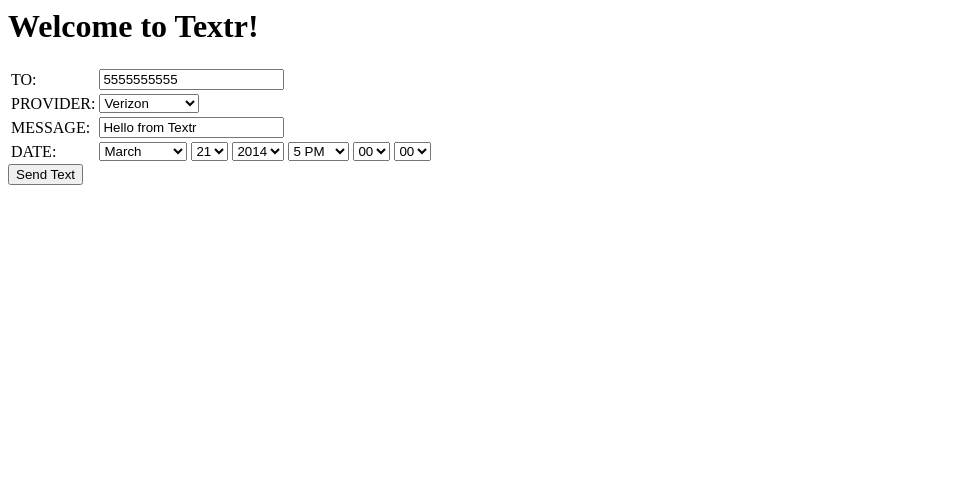
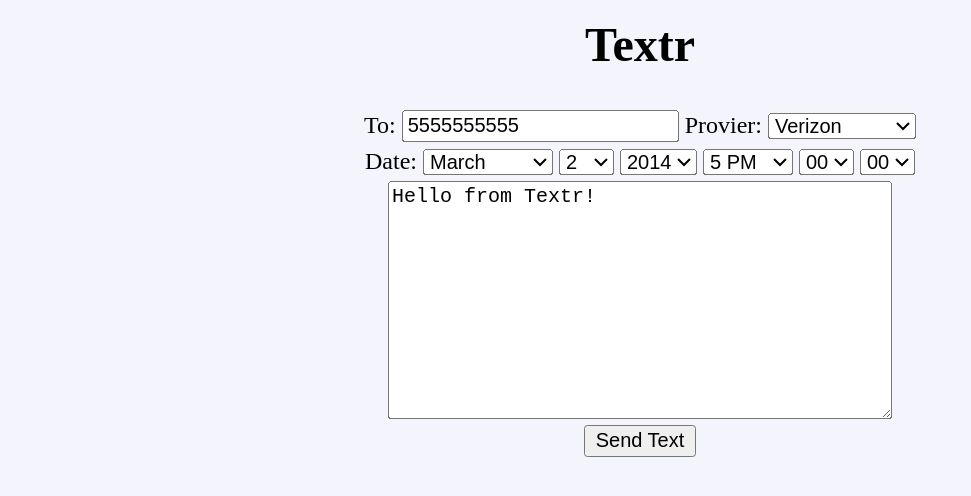
Before and after one commit to ryan-brown/Textr, a plain HTML site: page static/index.html in a window 1280 px wide. Shown: the whole page, without its empty margins (0-971 px from the left). Drawn offline with Linux system fonts and the light colour scheme.

Commit message:
Changed html to make site look prettier and no longer have max recursion depth bug

```diff
--- a/static/index.html
+++ b/static/index.html
@@ -2,17 +2,15 @@
 <head>
     <title>Textr</title>
 </head>
-<body>
-<h1>Welcome to Textr!</h1>
+<body style="zoom:150%;" bgcolor="#F4F4FD">
 <form action="/text" method="post" id="form">
-    <table>
+<table align="center">
     <tr>
-            <td>TO:</td>
-            <td><input type="text" name="to" value="5555555555"></td>
+        <td align="center" colspan="2"><h1>Textr</h1></td>
     </tr>
     <tr>
-            <td>PROVIDER: </td>
-            <td>
+        <td align="left">To: <input type="text" name="to" value="5555555555"></td>
+        <td align="right">Provier:
             <select name="provider" form="form">
                 <option value="alltell">Alltell</option>
                 <option value="att">AT&T</option>
@@ -27,12 +25,7 @@
         </td>
     </tr>
     <tr>
-            <td>MESSAGE: </td>
-            <td><input type="text" name="message" maxlength="1000" value="Hello from Textr"></br></td>
-        </tr>
-        <tr>
-            <td>DATE: </td>
-            <td>
+        <td colspan="2" align="center">Date:
             <select name="month" form="form">
                 <option value="1">January</option>
                 <option value="2">February</option>
@@ -68,12 +61,12 @@
                 <option value="18">18</option>
                 <option value="19">19</option>
                 <option value="20">20</option>
-                    <option value="21" selected="selected">21</option>
+                <option value="21">21</option>
                 <option value="22">22</option>
                 <option value="23">23</option>
                 <option value="24">24</option>
                 <option value="25">25</option>
-                    <option value="26">26</option>
+                <option value="26" selected="selected">2</option>
                 <option value="27">27</option>
                 <option value="28">28</option>
                 <option value="29">29</option>
@@ -100,8 +93,8 @@
                 <option value="7">7 AM</option>
                 <option value="8">8 AM</option>
                 <option value="9">9 AM</option>
-                    <option value="10">10 PM</option>
-                    <option value="11">11 PM</option>
+                <option value="10">10 AM</option>
+                <option value="11">11 AM</option>
                 <option value="12">12 PM</option>
                 <option value="13">1 PM</option>
                 <option value="14">2 PM</option>
@@ -156,7 +149,7 @@
                 <option value="37">37</option>
                 <option value="38">38</option>
                 <option value="39">39</option>
-                    <option value="40">30</option>
+                <option value="40">40</option>
                 <option value="41">41</option>
                 <option value="42">42</option>
                 <option value="43">43</option>
@@ -218,7 +211,7 @@
                 <option value="37">37</option>
                 <option value="38">38</option>
                 <option value="39">39</option>
-                    <option value="40">30</option>
+                <option value="40">40</option>
                 <option value="41">41</option>
                 <option value="42">42</option>
                 <option value="43">43</option>
@@ -241,12 +234,19 @@
             </select>
         </td>
     </tr>
+    <tr>
+        <td align="center" colspan="2">
+            <textarea form="form" name="message" maxlength="1000" rows="10" cols="40">Hello from Textr!</textarea>
+        </td>
+    </tr>
+    <tr>
+        <td align="center" colspan="2"><input type="submit" value="Send Text"></td>
+    </tr>
 </table>
 <div style="display:none">
     If you see this, leave field blank.
     <input type="text" name="validate" value="" />
 </div>
-    <input type="submit" value="Send Text">
 </form>
 </body>
 </html>
```
Also changed, not shown: 1 other file. Lines whose indentation alone changed are shown as unchanged.
